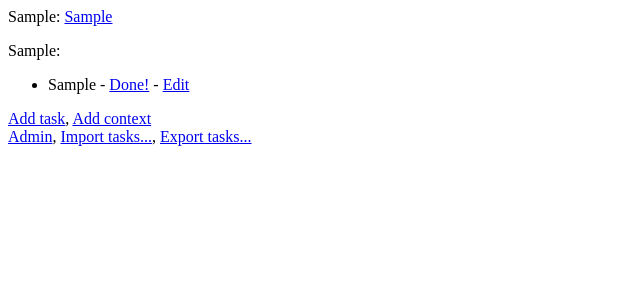
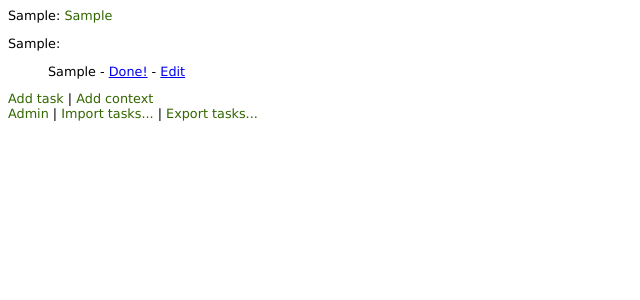
Before and after one commit to nodet/yata, a Django app: template public/templates/yata/index.html in a window 1280 px wide. Shown: the top 300 px of the page, without its empty margins (0-640 px from the left). Run offline with Django 3.2, Linux system fonts and the light colour scheme; the template is opened without the code that fills it: most values are stand-ins (such as "Sample title", 1, 10 or a date in 2020).

Commit message:
Start playing with CSS...

```diff
--- /dev/null
+++ b/public/static_media/css/standard.css
@@ -0,0 +1,40 @@
+p {
+font-family: Verdana, Arial, Helvetica, sans-serif;
+font-size: 0.8em;
+}
+ul {
+font-family: Verdana, Arial, Helvetica, sans-serif;
+font-size: 0.8em;
+list-style-type: none;
+}
+
+.menu {
+color: #000000;
+margin-bottom: 0;
+margin-top: 0;
+}
+
+.menu a:link {
+color: #336600;
+text-decoration: none;
+}
+
+.menu a:visited {
+color: #666666;
+text-decoration: none;
+}
+
+.menu a:hover {
+color: #990000;
+text-decoration: none;
+}
+
+.menu a:active {
+color: #666666;
+text-decoration: none;
+}
+
+.menu a.selected {
+color: #666666;
+font-weight: 600;
+}
--- a/public/templates/yata/index.html
+++ b/public/templates/yata/index.html
@@ -1,16 +1,24 @@
+<head>
+    <link href="/static_media/css/standard.css" rel="stylesheet" type="text/css">
+</head>
+<body>
 <p>
 {% for m in menus %}
-    {{ m.0 }}:
+    <p class="menu"> {{ m.0 }}:
     {% for c in m.2 %}
-        {% if c.0 == m.1 %} #{% endif %}<a href="{{ c.1 }}">{{ c.0 }}</a>{% if c.0 == m.1 %}# {% endif %}
+        {% if c.0 == m.1 %}
+            <a href="{{ c.1 }}" class="selected">[{{ c.0 }}]</a>
+        {% else %}
+            <a href="{{ c.1 }}">{{ c.0 }}</a>
+        {% endif %}
     {% endfor %}
-    <br>
+    </p>
 {% endfor %}
 </p>
 
 {% if tasks %}
     {% for tasks in tasks %}
-        {{ tasks.0 }}:
+        <p>{{ tasks.0 }}:</p>
         <ul>
         {% for t in tasks.1 %}
             <li>
@@ -30,8 +38,11 @@
     <p>Cool! Nothing to do...</p>
 {% endif %}
 
-<a href="/yata/add_task/">Add task</a>,
+<p class="menu">
+<a href="/yata/add_task/">Add task</a> |
 <a href="/yata/context/add/">Add context</a><br>
-<a href="/admin/yata/task">Admin</a>,
-<a href="/yata/xml/import/">Import tasks...</a>,
+<a href="/admin/yata/task">Admin</a> |
+<a href="/yata/xml/import/">Import tasks...</a> |
 <a href="/yata/xml/export/">Export tasks...</a>
+</p>
+</body>
```
